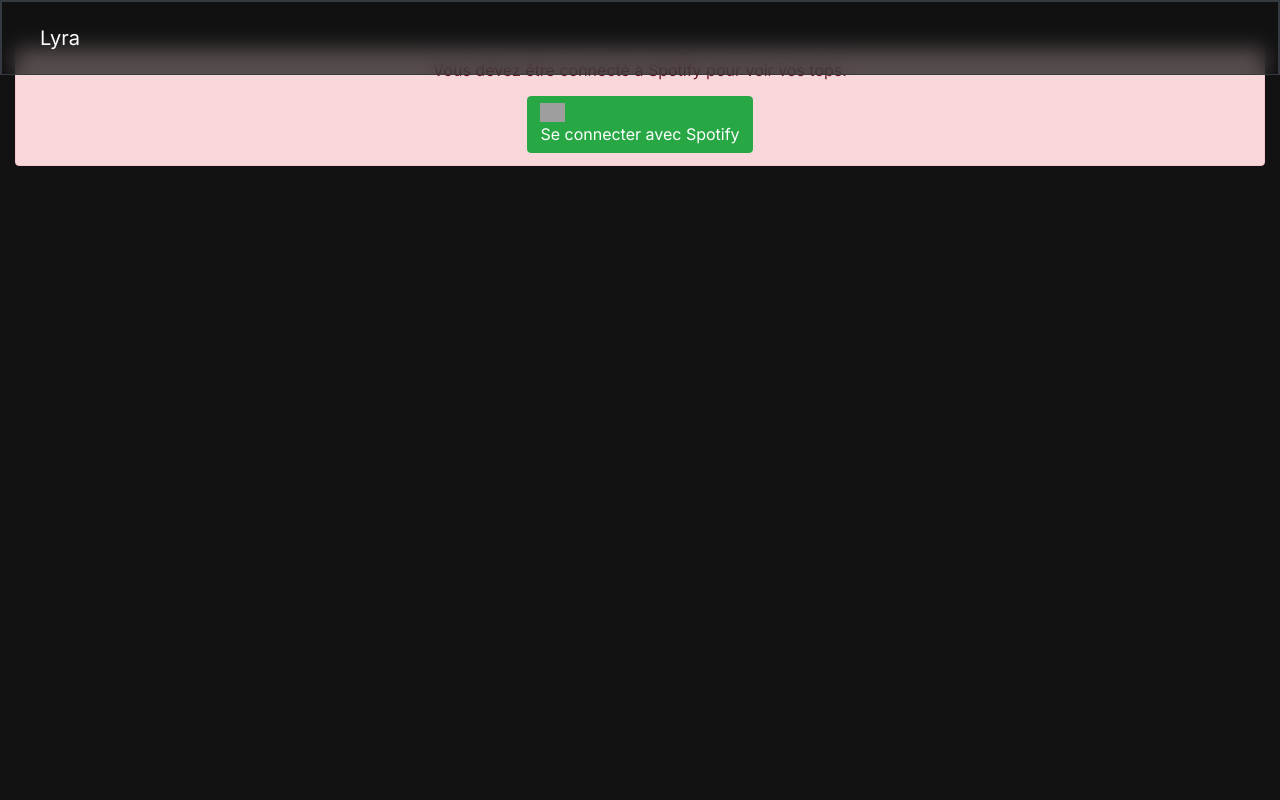
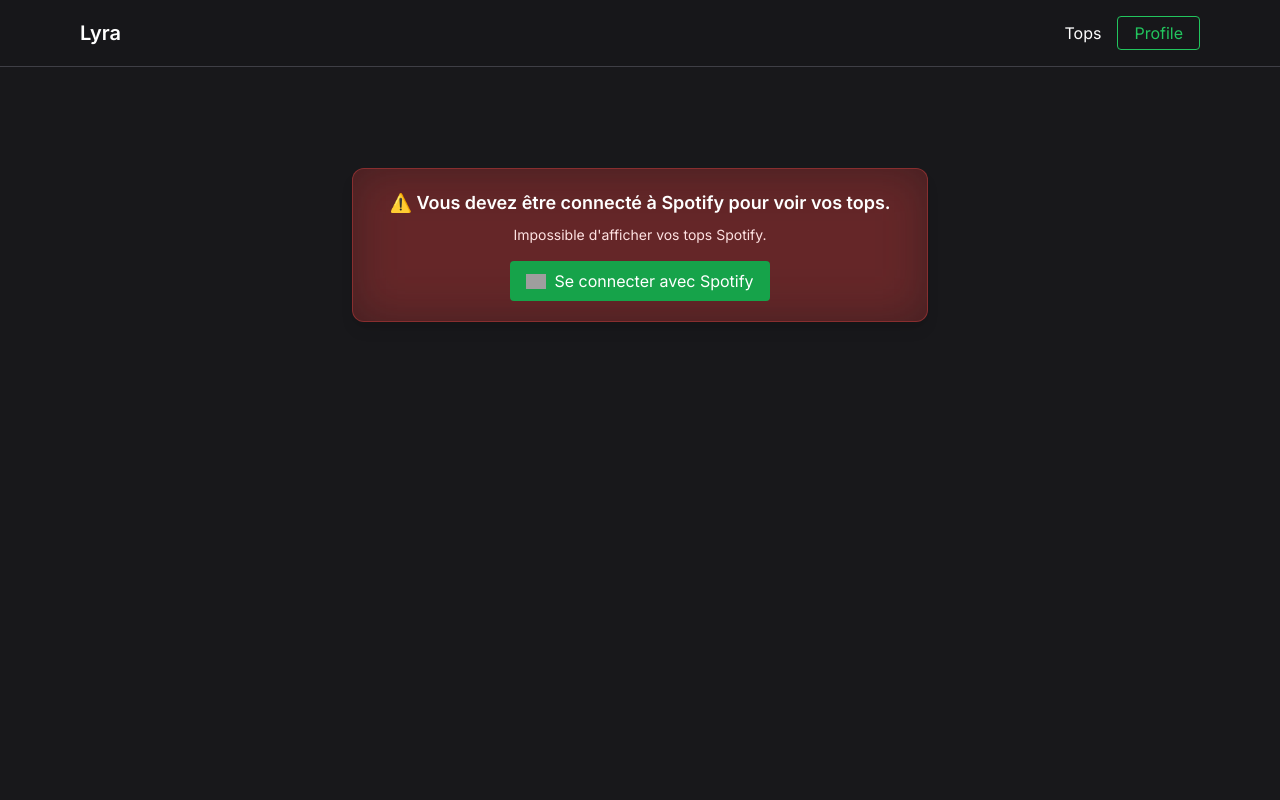
Before and after one commit to clemleri/SpotifyAnalysis, a Flask app: page /tops in a window 1280 px wide. Run offline with Flask 2, Linux system fonts and the light colour scheme; some libraries are stand-ins or nearby versions; grey boxes are pictures that could not be loaded.

Commit message:
mise a jour du style via tailwind

```diff
--- a/static/css/tops.css
+++ b/static/css/tops.css
@@ -236,3 +236,17 @@
 .bg-dark {
     background-color: #121212 !important;
 }
+
+.trackCard {
+    background-color: #1f1f1f;
+    border-radius: 12px;
+    padding: 1rem;
+    text-align: center;
+    width: 180px;
+  }
+
+  .trackCard img {
+    border-radius: 8px;
+    margin-bottom: 0.5rem;
+    width: 100%;
+  }
--- a/templates/displayTops.html
+++ b/templates/displayTops.html
@@ -3,128 +3,193 @@
 {% block content %}
 
 {% if error %}
-<div class="alert alert-danger text-center mt-5">
-    <h3>{{ error }}</h3>
-    <a href="{{ login_url }}" class="btn btn-success mt-3">
-        <img src="https://upload.wikimedia.org/wikipedia/commons/8/84/Spotify_icon.svg" width="25" class="mr-2">
+<div class="relative max-w-xl mx-auto mt-10 px-6 py-5 rounded-xl bg-red-500/20 border border-red-500/40 text-white text-center overflow-hidden shadow-lg">
+  <div class="absolute inset-0 bg-red-500/30 blur-xl animate-pulse z-0"></div>
+
+  <div class="relative z-10">
+    <h3 class="text-lg font-semibold mb-2">⚠️ {{ error }}</h3>
+    <p class="text-sm text-red-100">Impossible d'afficher vos tops Spotify.</p>
+
+    <a href="{{ login_url }}"
+       class="inline-flex items-center gap-2 mt-4 bg-green-600 hover:bg-green-700 text-white font-medium py-2 px-4 rounded transition">
+      <img src="https://upload.wikimedia.org/wikipedia/commons/8/84/Spotify_icon.svg" width="20" height="20">
       Se connecter avec Spotify
     </a>
-{% else %}
-<div class="flex-components-container">
-    <div class="flex-text-container">
-        <div class="bigTitle">
-            <h2>Top tracks</h2>
-        </div>
-        <div class='subtitle'>Your top tracks from the past 4 weeks</div>
-    </div>
-    <div class="dropdown">
-        <button class="btn btn-secondary dropdown-toggle" type="button" id="dropdownMenuButton" data-toggle="dropdown"
-            aria-haspopup="true" aria-expanded="false">
-            Time Field
-        </button>
-        <div class="dropdown-menu" aria-labelledby="dropdownMenuButton">
-            <a class="dropdown-item"
-                href="{{ url_for('get_tops', top_tracks_time_range='short_term', top_artists_time_range='short_term') }}">4 weeks</a>
-            <a class="dropdown-item"
-                href="{{ url_for('get_tops', top_tracks_time_range='medium_term', top_artists_time_range='medium_term') }}">6 months</a>
-            <a class="dropdown-item"
-                href="{{ url_for('get_tops', top_tracks_time_range='long_term', top_artists_time_range='long_term') }}">1 year</a>
-        </div>
   </div>
 </div>
 
+
+{% else %}
+<div class="flex flex-col md:flex-row justify-center items-center gap-4 mb-10 px-4">
+    <!-- Texte à gauche -->
+    <div class="text-center md:text-left">
+      <h2 class="text-3xl font-bold mb-1 text-center">Top Tracks</h2>
+      <p class="text-gray-400 text-center">Your top tracks from the past 4 weeks</p>
+    </div>
+
+    <!-- Dropdown à droite -->
+    <div class="absolute w-full flex justify-end max-w-6xl">
+      <button id="dropdownButton" class="bg-gray-800 text-white px-4 py-2 rounded inline-flex items-center">
+        Time Field
+        <svg class="ml-2 w-4 h-4" fill="none" stroke="currentColor" stroke-width="2"
+          viewBox="0 0 24 24">
+          <path stroke-linecap="round" stroke-linejoin="round" d="M19 9l-7 7-7-7" />
+        </svg>
+      </button>
+
+      <ul id="dropdownMenu" class="hidden absolute right-0 mt-2 bg-white text-black rounded shadow w-48 z-50">
+        <li><a href="{{ url_for('get_tops', top_tracks_time_range='short_term', top_artists_time_range='short_term') }}" class="block px-4 py-2 hover:bg-gray-200">4 weeks</a></li>
+        <li><a href="{{ url_for('get_tops', top_tracks_time_range='medium_term', top_artists_time_range='medium_term') }}" class="block px-4 py-2 hover:bg-gray-200">6 months</a></li>
+        <li><a href="{{ url_for('get_tops', top_tracks_time_range='long_term', top_artists_time_range='long_term') }}" class="block px-4 py-2 hover:bg-gray-200">1 year</a></li>
+      </ul>
+    </div>
+  </div>
+
+
 {# --- Carrousel Top Tracks --- #}
 {% if topTracks %}
-<div id="carouselTopTracks" class="carousel slide" data-ride="carousel" data-interval="false">
-    <div class="carousel-inner">
+<div class="relative glide my-10 w-full flex justify-center" id="glideTopTracks">
+    <div class="glide__track max-w-6xl relative" data-glide-el="track">
+        <ul class="glide__slides gap-x-2">
         {% for trackGroup in topTracks %}
-        <div class="carousel-item {% if loop.index0 == 0 %}active{% endif %}">
-            <div class="flex-container">
           {% for track in trackGroup %}
             {% if track.album %}
+            <li class="glide__slide">
               <div class="trackCard">
                 <img src="{{ track['album']['images'][0]['url'] }}" alt="{{ track['name'] }}">
                 <div class="title">{{ track['place'] }}. {{ track['name'] }}</div>
                 <div class="subtitle-small">{{ track['artists'][0]['name'] }}</div>
               </div>
+            </li>
             {% endif %}
           {% endfor %}
+        {% endfor %}
+        </ul>
+
+        <div class="absolute h-full top-0 left-0 flex items-center z-10" data-glide-el="controls">
+            <button class="glide__arrow glide__arrow--left bg-black/50 hover:bg-black/70 text-white w-10 h-10 px-3 py-2 rounded-full ml-2" data-glide-dir="<">
+            ‹
+            </button>
         </div>
+        <div class="absolute h-full top-0 right-0 flex items-center z-10" data-glide-el="controls">
+            <button class="glide__arrow glide__arrow--right bg-black/50 hover:bg-black/70 text-white w-10 h-10 px-3 py-2 rounded-full mr-2" data-glide-dir=">">
+            ›
+            </button>
         </div>
-        {% endfor %}
+
     </div>
-    <a class="carousel-control-prev" href="#carouselTopTracks" role="button" data-slide="prev">
-        <span class="carousel-control-prev-icon" aria-hidden="true"></span>
-        <span class="sr-only">Previous</span>
-    </a>
-    <a class="carousel-control-next" href="#carouselTopTracks" role="button" data-slide="next">
-        <span class="carousel-control-next-icon" aria-hidden="true"></span>
-        <span class="sr-only">Next</span>
-    </a>
 </div>
 {% endif %}
 
+
 {# --- Carrousel Top Artists --- #}
 {% if topArtists %}
-<h2 class="mt-5">Top Artists</h2>
-<div class='subtitle'>Your top artist from the past 4 weeks</div>
-<div id="carouselTopArtists" class="carousel slide" data-ride="carousel" data-interval="false">
-    <div class="carousel-inner">
+<h2 class="mt-10 text-3xl font-bold text-center">Top Artists</h2>
+<p class="subtitle text-center text-gray-400 mb-6">Your top artists from the past 4 weeks</p>
+
+<div class="relative glide w-full flex justify-center" id="glideTopArtists">
+    <div class="glide__track max-w-6xl relative" data-glide-el="track">
+        <ul class="glide__slides gap-x-2">
         {% for artistGroup in topArtists %}
-        <div class="carousel-item {% if loop.index0 == 0 %}active{% endif %}">
-            <div class="flex-container">
             {% for artist in artistGroup %}
-                <div class="artistCard">
+            <li class="glide__slide">
+                <div class="artistCard text-center">
                     {% if artist['images']|length > 0 %}
-                    <img src="{{ artist['images'][0]['url'] }}" alt="{{ artist['name'] }}">
+                    <img src="{{ artist['images'][0]['url'] }}" alt="{{ artist['name'] }}" class="rounded-full w-36 h-36 object-cover mx-auto mb-2">
                     {% else %}
-                    <img src="" alt="{{ artist['name'] }}">
+                    <img src="" alt="{{ artist['name'] }}" class="rounded-full w-36 h-36 object-cover mx-auto mb-2">
                     {% endif %}
-                    <div class="title">{{ artist['place'] }}. {{ artist['name'] }}</div>
-                    <div class="subtitle-small">{{ artist['genres']|join(', ') }}</div>
+                    <div class="title text-white font-semibold">{{ artist['place'] }}. {{ artist['name'] }}</div>
+                    <div class="subtitle-small text-sm text-gray-400">{{ artist['genres']|join(', ') }}</div>
                 </div>
+            </li>
             {% endfor %}
+        {% endfor %}
+        </ul>
+
+        <!-- Arrows -->
+        <div class="absolute h-full top-0 left-0 flex items-center z-10" data-glide-el="controls">
+            <button class="glide__arrow glide__arrow--left bg-black/50 hover:bg-black/70 text-white w-10 h-10 px-3 py-2 rounded-full ml-2" data-glide-dir="<">
+            ‹
+            </button>
+        </div>
+        <div class="absolute h-full top-0 right-0 flex items-center z-10" data-glide-el="controls">
+            <button class="glide__arrow glide__arrow--right bg-black/50 hover:bg-black/70 text-white w-10 h-10 px-3 py-2 rounded-full mr-2" data-glide-dir=">">
+            ›
+            </button>
         </div>
     </div>
-        {% endfor %}
-    </div>
-    <a class="carousel-control-prev" href="#carouselTopArtists" role="button" data-slide="prev">
-        <span class="carousel-control-prev-icon" aria-hidden="true"></span>
-        <span class="sr-only">Previous</span>
-    </a>
-    <a class="carousel-control-next" href="#carouselTopArtists" role="button" data-slide="next">
-        <span class="carousel-control-next-icon" aria-hidden="true"></span>
-        <span class="sr-only">Next</span>
-    </a>
 </div>
 {% endif %}
 
+
 {# --- Recently Played --- #}
 {% if recently_played_tracks %}
-<h2 class="mt-5">Recent streams</h2>
-<div class='subtitle'>Your most recently played tracks</div>
-<div class="grid-container">
+<h2 class="mt-10 text-3xl font-bold text-center">Recent streams</h2>
+<p class="subtitle text-center text-gray-400 mb-4">Your most recently played tracks</p>
+
+<div class="flex flex-col gap-3 px-4 max-w-4xl mx-auto">
   {% for trackPlayed in recently_played_tracks %}
     {% if trackPlayed.track %}
-    <div class="track-grid">
-        <div class="grid-item-image">
-            <img src="{{ trackPlayed['track']['album']['images'][0]['url'] }}" alt="{{ trackPlayed['track']['name'] }}">
-        </div>
-        <div class="grid-item-name">
-            <div class="title">{{ trackPlayed['track']['name'] }}</div>
-        </div>
-        <div class="grid-item-from">
+    <div class="bg-zinc-800 rounded-md shadow p-2 flex items-center gap-3">
+      <img src="{{ trackPlayed['track']['album']['images'][0]['url'] }}"
+           alt="{{ trackPlayed['track']['name'] }}"
+           class="w-16 h-16 object-cover rounded" />
+      <div class="flex-1">
+        <h3 class="text-sm font-medium text-white">{{ trackPlayed['track']['name'] }}</h3>
         {% set fromArtistsName = [] %}
         {% for artist in trackPlayed['track']['artists'] %}
           <p hidden>{{ fromArtistsName.append(artist['name']) }}</p>
         {% endfor %}
-            <div class="subtitle">{{ fromArtistsName|join(", ") }} &#x25CF {{ trackPlayed['track']['album']['name'] }}</div>
+        <p class="text-gray-400 text-xs">
+          {{ fromArtistsName|join(", ") }} &#x25CF {{ trackPlayed['track']['album']['name'] }}
+        </p>
       </div>
     </div>
     {% endif %}
   {% endfor %}
 </div>
 {% endif %}
+
 {% endif %}
 
+
+<script>
+    new Glide('#glideTopTracks', {
+    type: 'carousel',
+    perView: 6,
+    gap: 12,
+    breakpoints: {
+      1024: { perView: 4 },
+      768: { perView: 3 },
+      480: { perView: 2 }
+    }
+  }).mount()
+
+  new Glide('#glideTopArtists', {
+    type: 'carousel',
+    perView: 6,
+    gap: 12,
+    breakpoints: {
+      1024: { perView: 4 },
+      768: { perView: 3 },
+      480: { perView: 2 }
+    }
+  }).mount()
+
+  const dropdownBtn = document.getElementById('dropdownButton');
+  const dropdownMenu = document.getElementById('dropdownMenu');
+
+  dropdownBtn.addEventListener('click', () => {
+    dropdownMenu.classList.toggle('hidden');
+  });
+
+  window.addEventListener('click', (e) => {
+    if (!dropdownBtn.contains(e.target) && !dropdownMenu.contains(e.target)) {
+      dropdownMenu.classList.add('hidden');
+    }
+  });
+</script>
+
+
 {% endblock %}
--- a/templates/index.html
+++ b/templates/index.html
@@ -4,101 +4,86 @@
 <head>
     <meta charset="UTF-8">
     <meta name="viewport" content="width=device-width, initial-scale=1.0">
-    <link rel="stylesheet" href="https://cdn.jsdelivr.net/npm/bootstrap@4.0.0/dist/css/bootstrap.min.css"
-        integrity="sha384-Gn5384xqQ1aoWXA+058RXPxPg6fy4IWvTNh0E263XmFcJlSAwiGgFAW/dAiS6JXm" crossorigin="anonymous">
     <link rel="stylesheet" href="{{ url_for('static', filename='css/style.css') }}">
     <link rel="stylesheet" href="{{ url_for('static', filename='css/index.css') }}">
     <link rel="stylesheet" href="{{ url_for('static', filename='css/profil.css') }}">
     <link rel="stylesheet" href="{{ url_for('static', filename='css/tops.css') }}">
+    <link rel="stylesheet" href="https://cdn.jsdelivr.net/npm/@glidejs/glide@3.6.0/dist/css/glide.core.min.css">
+    <script src="https://cdn.jsdelivr.net/npm/@glidejs/glide@3.6.0/dist/glide.min.js"></script>
     <script src="https://cdn.tailwindcss.com"></script>
     <title>Lyra</title>
 </head>
 
-<body>
-    <nav class="navbar fixed-top navbar-expand-lg navbar-dark blur-navbar border-bottom border-dark border-2 py-3 w-100 left-0 m-0 flex justify-content-center">
-        <div class=" flex align-items-center  w-100" style="max-width: 1200px;">
-            <a class="navbar-brand" href="/">Lyra</a>
-            <button class="navbar-toggler" type="button" data-toggle="collapse" data-target="#navbarSupportedContent"
-                aria-controls="navbarSupportedContent" aria-expanded="false" aria-label="Toggle navigation">
-                <span class="navbar-toggler-icon"></span>
-            </button>
+<body class="bg-zinc-900 text-white min-h-screen">
 
-            <div class="collapse navbar-collapse" id="navbarSupportedContent">
-                <ul class="navbar-nav mr-auto">
-
-                    <li class="nav-item">
-                        <a class="nav-link" href="{{ url_for('get_tops')}}">Tops</a>
-                    </li>
-                </ul>
-
-                <div>
-                    <a class="btn btn-outline-success my-2 my-lg-0" href="{{ url_for('user_profile')}}">Profile</a>
+    <!-- Navbar -->
+    <div class="fixed top-0 w-full z-50 bg-zinc-900/80 backdrop-blur border-b border-zinc-700 py-4">
+      <div class="max-w-6xl mx-auto px-4 flex justify-between items-center">
+        <a href="/" class="text-xl font-semibold text-white">Lyra</a>
+        <div class="flex items-center gap-4">
+          <a href="{{ url_for('get_tops') }}" class="text-white hover:text-green-400 transition">Tops</a>
+          <a href="{{ url_for('user_profile') }}" class="border border-green-500 text-green-500 px-4 py-1 rounded hover:bg-green-500 hover:text-black transition">
+            Profile
+          </a>
         </div>
-
-
       </div>
     </div>
 
-    </nav>
+    <main class="pt-32 px-4">
 
-    <div class="container">
       {% block content %}
       <!-- Hero section -->
-        <section class="hero-section d-flex flex-column justify-content-center align-items-center text-center" style="margin-block: 14rem;">
-            <p class="display-3 mb-4 flex flex-column">
-                <span>The Build Tool</span>
-                <span>For Your Playlist</span>
-            </p >
-            <p class="lead mb-5 flex flex-column">
-                <span>Lyra is your musical mirror,</span>
-                <span>revealing what Spotify doesn't.</span>
+      <section class="text-center max-w-4xl mx-auto my-8">
+        <h1 class="text-5xl font-extrabold mb-4 leading-tight">
+          The Build Tool<br />
+          For Your Playlist
+        </h1>
+        <p class="text-lg text-gray-300 mb-10">
+          Lyra is your musical mirror,<br />
+          revealing what Spotify doesn't.
         </p>
 
-            <div class="flex w-25 mb-5" style="gap: 1rem;">
-                <a href="{{ login_url }}" class="btn btn-success btn-lg w-50">
+        <div class="flex justify-center gap-4 mb-10">
+          <a href="{{ login_url }}" class="bg-green-500 text-black px-6 py-3 text-lg font-medium rounded hover:bg-green-400 transition">
             Get started
           </a>
-                <a href="https://github.com/clemleri/SpotifyAnalysis" target="_blank" class="btn btn-outline-success btn-lg w-50">
+          <a href="https://github.com/clemleri/SpotifyAnalysis" target="_blank"
+            class="border border-green-500 text-green-500 px-6 py-3 text-lg font-medium rounded hover:bg-green-500 hover:text-black transition">
             GitHub
           </a>
         </div>
 
-            <div>
-                <img src="https://upload.wikimedia.org/wikipedia/commons/8/84/Spotify_icon.svg" width="200" class="my-5">
-            </div>
-
-
+        <img src="https://upload.wikimedia.org/wikipedia/commons/8/84/Spotify_icon.svg" width="150" class="mx-auto opacity-80" />
       </section>
 
       <!-- Features -->
-  <section class="features container py-5" id="features">
-    <div class="row text-center">
-      <div class="col-md-4">
-        <h3>📊 Statistiques avancées</h3>
-        <p>Top artistes, titres, albums, durée d’écoute et plus.</p>
+      <section class="grid grid-cols-1 md:grid-cols-3 gap-8 text-center max-w-6xl mx-auto my-16">
+        <div>
+          <h3 class="text-xl font-semibold mb-2">📊 Statistiques avancées</h3>
+          <p class="text-gray-400">Top artistes, titres, albums, durée d’écoute et plus.</p>
         </div>
-      <div class="col-md-4">
-        <h3>👯‍♀️ Amis & partages</h3>
-        <p>Ajoute tes potes et comparez vos vibes musicales.</p>
+        <div>
+          <h3 class="text-xl font-semibold mb-2">👯‍♀️ Amis & partages</h3>
+          <p class="text-gray-400">Ajoute tes potes et comparez vos vibes musicales.</p>
         </div>
-      <div class="col-md-4">
-        <h3>💬 Discussions musicales</h3>
-        <p>Parle de tes sons préférés, crée des groupes, partage tes humeurs.</p>
-      </div>
+        <div>
+          <h3 class="text-xl font-semibold mb-2">💬 Discussions musicales</h3>
+          <p class="text-gray-400">Parle de tes sons préférés, crée des groupes, partage tes humeurs.</p>
         </div>
       </section>
 
-  <!-- Call To Action -->
-  <section class="cta text-center py-5 bg-gradient-dark">
-    <h2 class="text-white">Prêt à explorer ton profil Spotify ?</h2>
-    <p class="text-white">Connexion 100% gratuite et sécurisée avec ton compte Spotify</p>
-    <a href="{{ login_url }}" class="btn btn-success btn-lg mt-3">
-      <img src="https://upload.wikimedia.org/wikipedia/commons/8/84/Spotify_icon.svg" width="30" class="mr-2">
+      <!-- Call to action -->
+      <section class="bg-zinc-800 text-center py-16 mt-20 px-4">
+        <h2 class="text-3xl font-bold text-white mb-4">Prêt à explorer ton profil Spotify ?</h2>
+        <p class="text-gray-300 mb-6">Connexion 100% gratuite et sécurisée avec ton compte Spotify</p>
+        <a href="{{ login_url }}" class="inline-flex items-center bg-green-500 text-black px-6 py-3 text-lg font-medium rounded hover:bg-green-400 transition">
+          <img src="https://upload.wikimedia.org/wikipedia/commons/8/84/Spotify_icon.svg" width="28" class="mr-2" />
           Connect with Spotify
         </a>
       </section>
       {% endblock %}
-    </div>
+
+    </main>
 
     <script src="https://code.jquery.com/jquery-3.2.1.slim.min.js"
         integrity="sha384-KJ3o2DKtIkvYIK3UENzmM7KCkRr/rE9/Qpg6aAZGJwFDMVNA/GpGFF93hXpG5KkN"
@@ -111,7 +96,6 @@
         crossorigin="anonymous"></script>
     <script type="module" src="https://unpkg.com/ionicons@7.1.0/dist/ionicons/ionicons.esm.js"></script>
     <script nomodule src="https://unpkg.com/ionicons@7.1.0/dist/ionicons/ionicons.js"></script>
-
 </body>
 
 </html>
```
Also changed, not shown: templates/displayAfterLogin.html (+9 -7 lines), templates/displayProfile.html (+37 -19 lines). Lines whose indentation alone changed are shown as unchanged.
